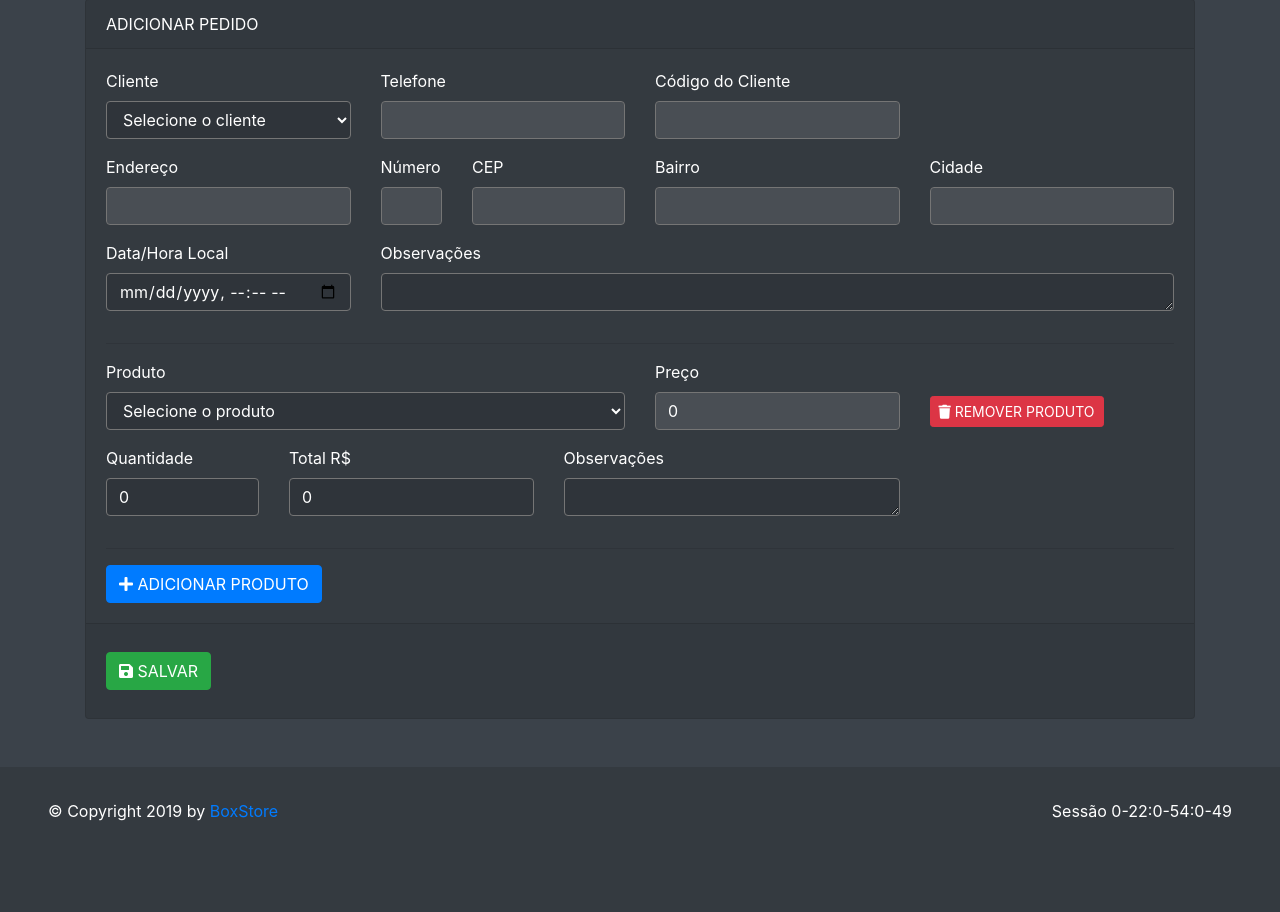
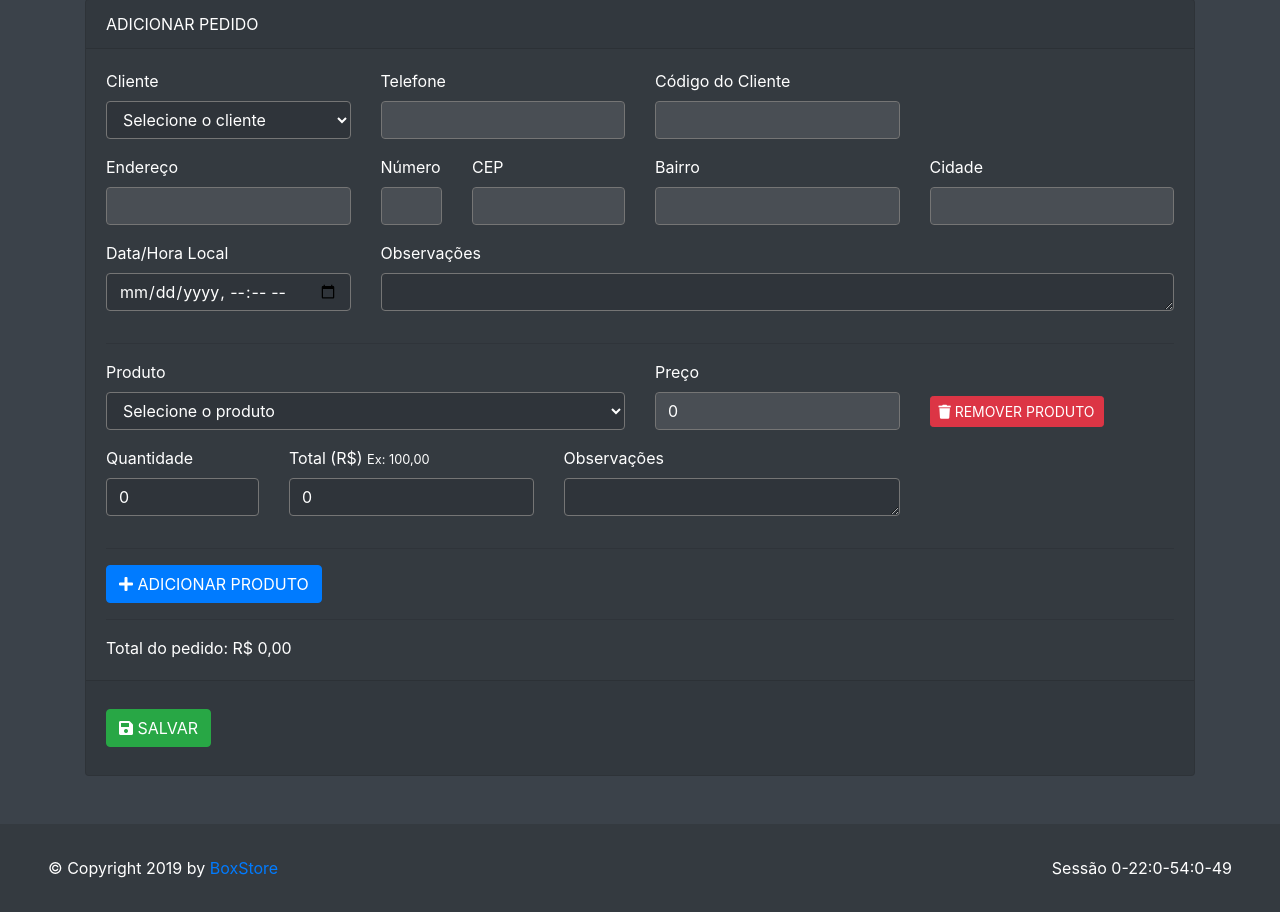
Before and after one commit to Bruno7kp/webPythonProjetoEstudo2019_02, a Flask app: page /pedido in a window 1280 px wide. Shown: the part 159-1071 px from the top of the page. Before the commit the page ends 980 px from the top, so only its background shows below. Run offline with Flask 2, Linux system fonts and the light colour scheme; the visitor is signed in with stand-in values (Sample User, id 1); data that the repository does not hold is empty; some libraries are stand-ins or nearby versions.

Commit message:
Adiciona valor total do pedido

```diff
--- a/mod_cliente/templates/form_cliente.html
+++ b/mod_cliente/templates/form_cliente.html
@@ -108,7 +108,7 @@
                                 <div class="col col-3">
                                     <div class="form-group">
                                         <label for="telefone">Telefone</label>
-                                        <input required id="telefone" name="telefone" type="tel" class="form-control" value="{{ cliente.telefone }}">
+                                        <input required id="telefone" name="telefone" type="tel" class="form-control" value="{{ cliente.telefone | telefone }}">
                                     </div>
                                 </div>
                                 <div class="col col-3">
--- a/mod_pedido/pedido_controller.py
+++ b/mod_pedido/pedido_controller.py
@@ -101,7 +101,7 @@
 
     key = 0
     for total in dicti['produto[][total]']:
-        produtos[key].valor = total
+        produtos[key].valor = total.replace('.', '').replace(',', '.')
         key = key + 1
 
     key = 0
--- a/mod_pedido/templates/form_pedido.html
+++ b/mod_pedido/templates/form_pedido.html
@@ -129,7 +129,7 @@
                                     </div>
                                     <div class="col col-3">
                                         <div class="form-group">
-                                            <label for="total">Total R$</label>
+                                            <label>Total (R$) <small>Ex: 100,00</small></label>
                                             <input pattern="\d{1,8}(?:[,]\d{1,2})?" name="produto[][total]" type="text" value="{{ item.valor | money }}" class="form-control" required>
                                         </div>
                                     </div>
@@ -146,6 +146,8 @@
                                 <div class="col col-12">
                                     <hr>
                                     <button type="button" id="addproduto" class="btn btn-primary"><i class="fa fa-plus"></i> ADICIONAR PRODUTO</button>
+                                    <hr>
+                                    Total do pedido: <span id="total"></span>
                                 </div>
                             </div>
                         </div>
--- a/mod_produto/templates/form_produto.html
+++ b/mod_produto/templates/form_produto.html
@@ -33,7 +33,7 @@
                                 </div>
                                 <div class="col col-3">
                                     <div class="form-group">
-                                        <label for="valor">Valor</label>
+                                        <label for="valor">Valor (R$) <small>Ex: 10,00</small></label>
                                         <input required id="valor" name="valor" pattern="\d{1,8}(?:[,]\d{1,2})?" type="text" placeholder="Ex: 10,50" class="form-control" value="{{ produto.valor | money }}">
                                     </div>
                                 </div>
--- a/mod_produto/templates/lista_produto.html
+++ b/mod_produto/templates/lista_produto.html
@@ -22,7 +22,7 @@
                     <tr>
                         <td class="align-middle">{{ produto.id_produto }}</td>
                         <td class="align-middle">{{ produto.descricao }}</td>
-                        <td class="align-middle">{{ produto.valor | money }}</td>
+                        <td class="align-middle">R$ {{ produto.valor | money }}</td>
                         <td class="align-middle">
                             <a href="{{ produto.imagem.decode("utf-8")  }}" target="_blank">
                                 <img height="50" src="{{ produto.imagem.decode("utf-8")  }}" alt="{{ produto.descricao }}">
--- a/static/js/app.js
+++ b/static/js/app.js
@@ -132,6 +132,7 @@
         for (let i = 0; i < produtos.length; i++) {
             App.addProductRowListener(produtos[i]);
         }
+        App.updateOverallTotal();
     },
     addProductRowListener: (row) => {
         let select = row.querySelector("select");
@@ -187,7 +188,17 @@
         }
         let total = (priceValue * quantityValue).toFixed(2);
         row.querySelector("[name='produto[][total]']").value = total.toString().replace(".", ",");
+        App.updateOverallTotal();
     },
+    updateOverallTotal: () => {
+        let totalEl = document.querySelector("#total");
+        let totals = document.querySelectorAll("[name='produto[][total]']");
+        let sum = 0;
+        for (let i = 0; i < totals.length; i++) {
+            sum = sum + parseFloat(totals[i].value.replace(",", "."));
+        }
+        totalEl.innerHTML = "R$ " + sum.toFixed(2).toString().replace(".", ",");
+     },
     cleanProductData: (row) => {
         row.querySelector("[name='produto[][preco]']").value = ""
     },
```
